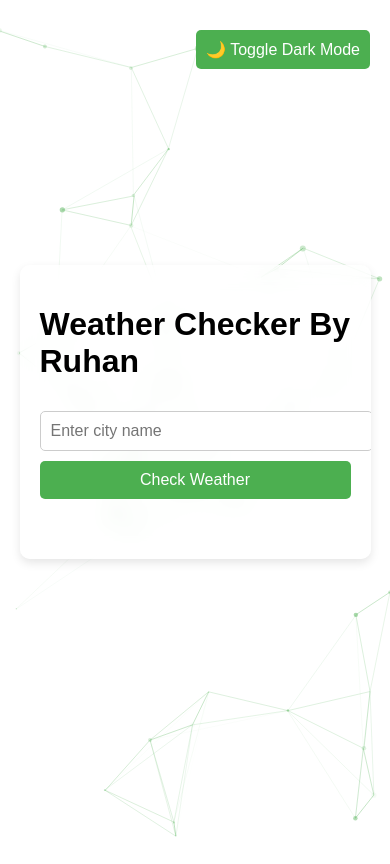
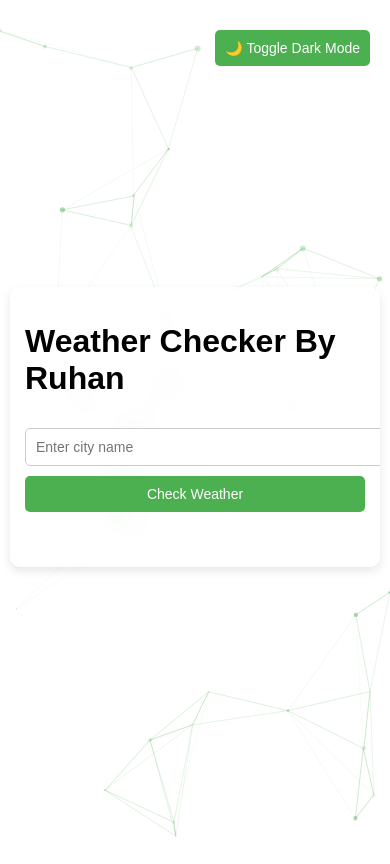
Before and after one commit to ruhan91/wwc, a plain HTML site: page index.html in a window 390 px wide. Drawn offline with nearby package versions, Linux system fonts and the light colour scheme.

Commit message:
Update index.html

```diff
--- a/index.html
+++ b/index.html
@@ -35,6 +35,7 @@
       display: flex;
       justify-content: center;
       align-items: center;
+      padding: 10px;
     }
 
     #particles-js {
@@ -49,10 +50,11 @@
     .wrapper {
       display: flex;
       flex-direction: row;
-      width: 90%;
+      width: 100%;
       max-width: 1200px;
-      height: 90vh;
+      height: auto;
       gap: 20px;
+      flex-wrap: wrap;
     }
 
     .container, #map {
@@ -68,10 +70,11 @@
       padding: 20px;
       display: flex;
       flex-direction: column;
+      max-width: 100%;
     }
 
     input[type="text"], button {
-      padding: 10px;
+      padding: 12px;
       margin-top: 10px;
       border-radius: 5px;
       font-size: 16px;
@@ -105,7 +108,8 @@
     .error { color: red; }
 
     #map {
-      height: 100%;
+      height: 350px;
+      width: 100%;
     }
 
     .dark-toggle {
@@ -118,11 +122,26 @@
     @media (max-width: 768px) {
       .wrapper {
         flex-direction: column;
-        height: auto;
+        gap: 10px;
+      }
+
+      .container {
+        flex: none;
+        max-width: 100%;
+        padding: 15px;
       }
 
       #map {
         height: 300px;
+      }
+
+      input[type="text"], button {
+        font-size: 14px;
+        padding: 10px;
+      }
+
+      .result p, .forecast p {
+        font-size: 14px;
       }
     }
   </style>
```
